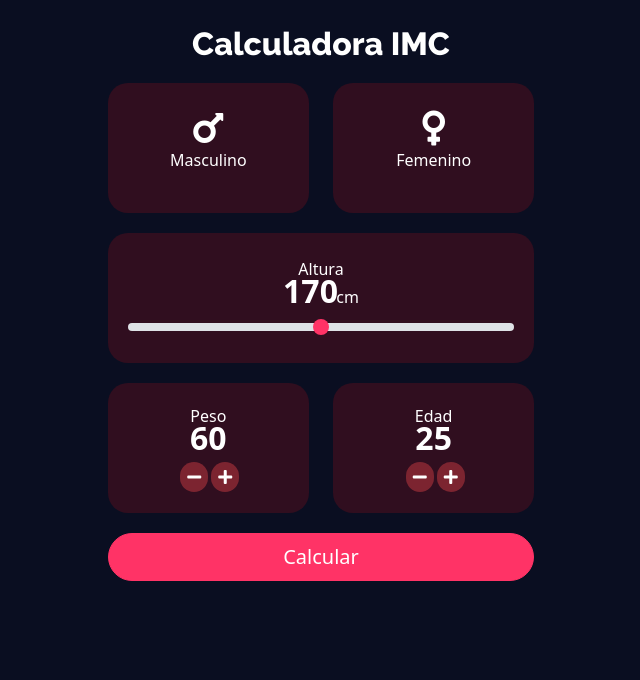
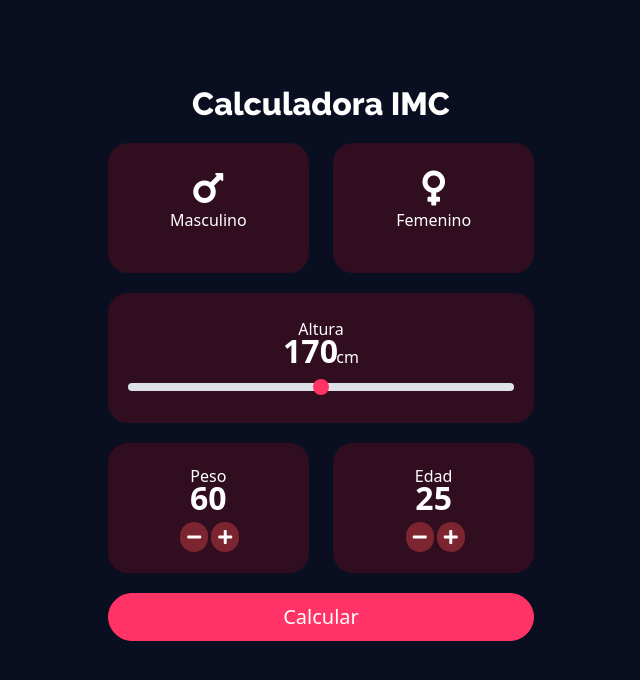
Before and after one commit to Daniel151505/Aplicacion-Calculadora-IMC, an Angular app in the folder Calculadora-IMC/: page / in a window 1280 px wide. Shown: the top 680 px of the page, without its empty margins (319-959 px from the left). Built offline with nearby package versions, Linux system fonts and the light colour scheme.

Commit message:
Agregando Estilos centrar

```diff
--- a/Calculadora-IMC/src/styles.css
+++ b/Calculadora-IMC/src/styles.css
@@ -34,3 +34,7 @@ body {
     align-items: center;
     height: 100%;
 }
+
+.centrar {
+   padding-top: 60px;
+}
```
